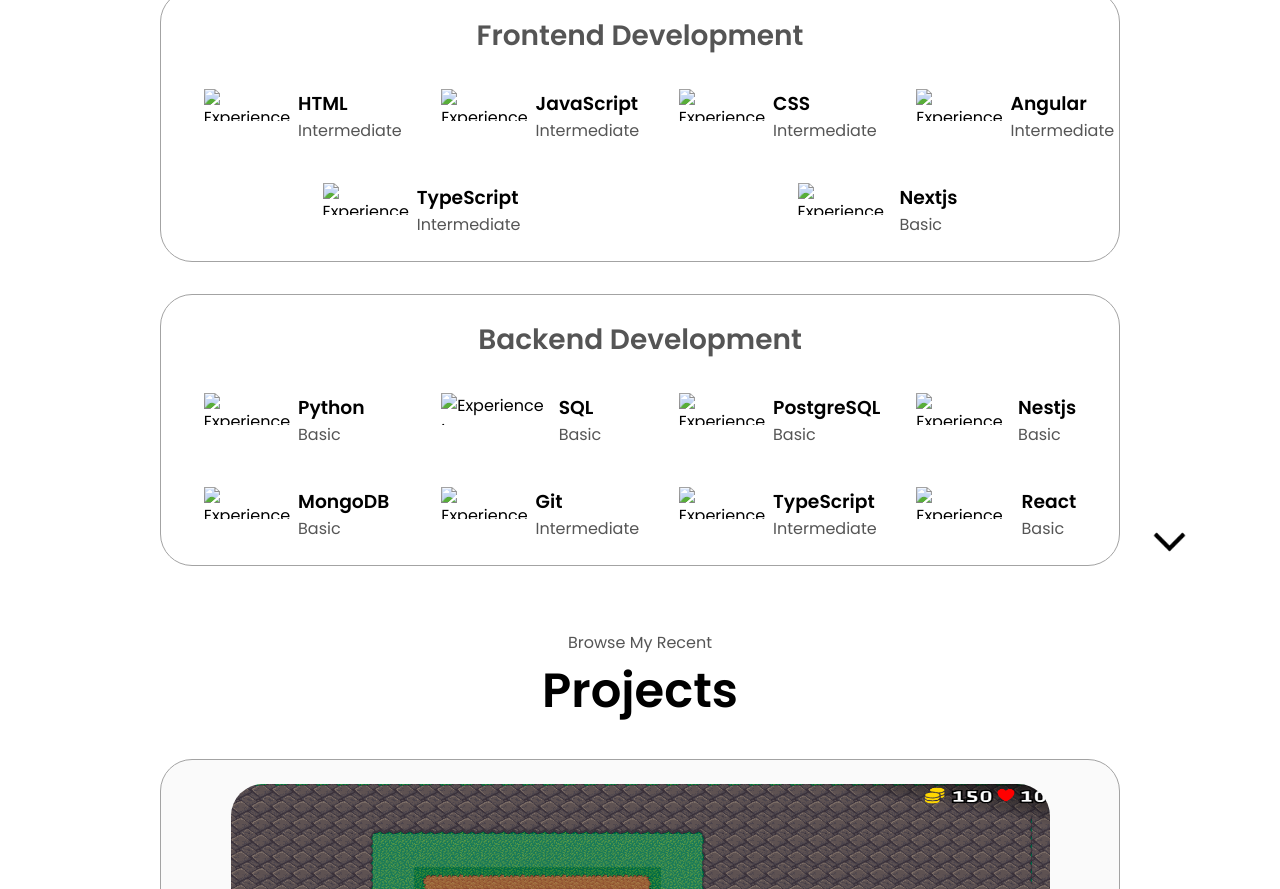
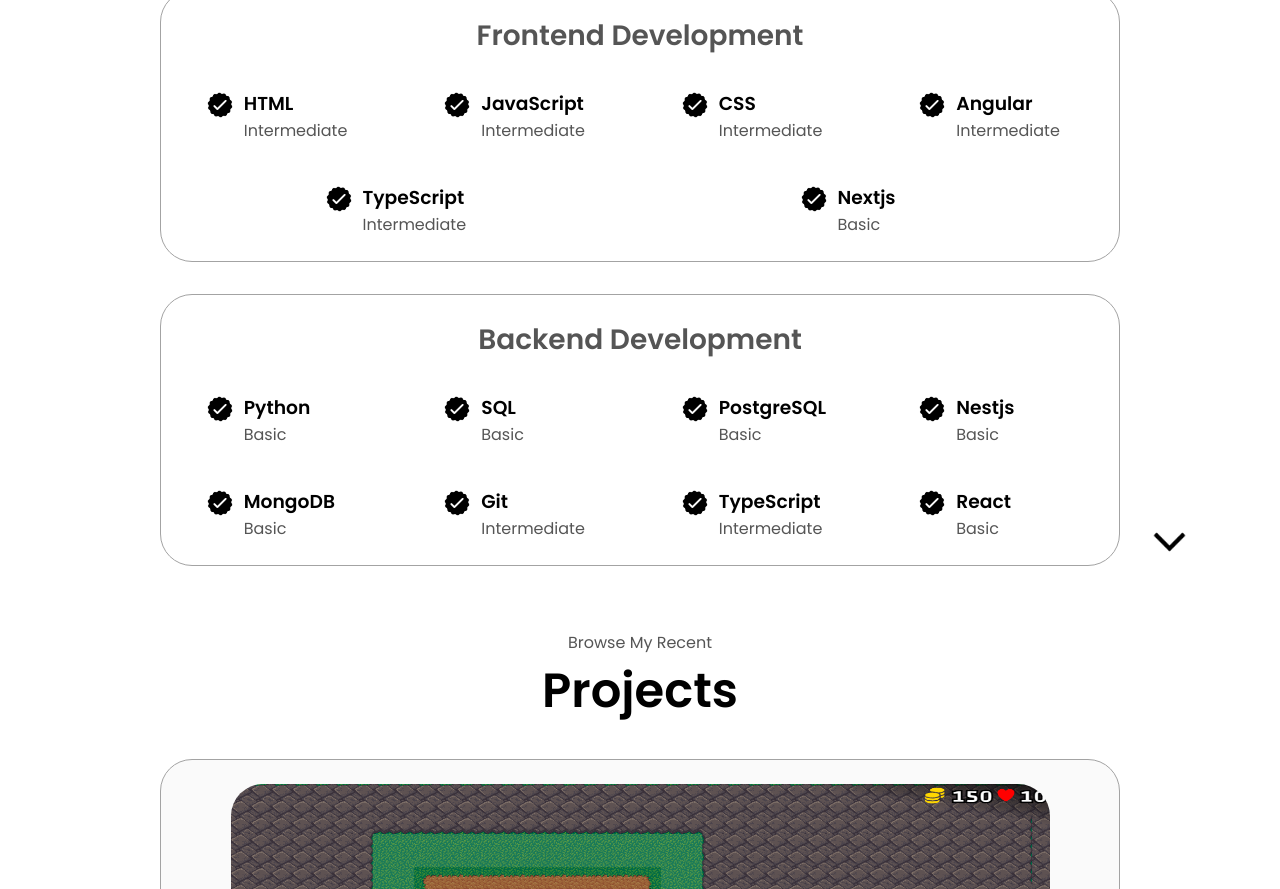
Before and after one commit to Difis2/portfolio, a plain HTML site: page index.html in a window 1280 px wide. Shown: the part 1835-2724 px from the top of the page. Drawn offline with Linux system fonts and the light colour scheme; the site is published under a folder, as on GitHub Pages, so addresses that start at the root find nothing.

Commit message:
fix images src

```diff
--- a/index.html
+++ b/index.html
@@ -196,7 +196,7 @@
             <div class="article-container">
               <article>
                 <img
-                  src="/assets/checkmark.png"
+                  src="./assets/checkmark.png"
                   alt="Experience icon"
                   class="icon"
                 />
@@ -207,7 +207,7 @@
               </article>
               <article>
                 <img
-                  src="/assets/checkmark.png"
+                  src="./assets/checkmark.png"
                   alt="Experience icon"
                   class="icon"
                 />
@@ -218,7 +218,7 @@
               </article>
               <article>
                 <img
-                  src="/assets/checkmark.png"
+                  src="./assets/checkmark.png"
                   alt="Experience icon"
                   class="icon"
                 />
@@ -229,7 +229,7 @@
               </article>
               <article>
                 <img
-                  src="/assets/checkmark.png"
+                  src="./assets/checkmark.png"
                   alt="Experience icon"
                   class="icon"
                 />
@@ -240,7 +240,7 @@
               </article>
               <article>
                 <img
-                  src="/assets/checkmark.png"
+                  src="./assets/checkmark.png"
                   alt="Experience icon"
                   class="icon"
                 />
@@ -251,7 +251,7 @@
               </article>
               <article>
                 <img
-                  src="/assets/checkmark.png"
+                  src="./assets/checkmark.png"
                   alt="Experience icon"
                   class="icon"
                 />
@@ -267,7 +267,7 @@
             <div class="article-container">
               <article>
                 <img
-                  src="/assets/checkmark.png"
+                  src="./assets/checkmark.png"
                   alt="Experience icon"
                   class="icon"
                 />
@@ -278,7 +278,7 @@
               </article>
               <article>
                 <img
-                  src="/assets/checkmark.png"
+                  src="./assets/checkmark.png"
                   alt="Experience icon"
                   class="icon"
                 />
@@ -289,7 +289,7 @@
               </article>
               <article>
                 <img
-                  src="/assets/checkmark.png"
+                  src="./assets/checkmark.png"
                   alt="Experience icon"
                   class="icon"
                 />
@@ -300,7 +300,7 @@
               </article>
               <article>
                 <img
-                  src="/assets/checkmark.png"
+                  src="./assets/checkmark.png"
                   alt="Experience icon"
                   class="icon"
                 />
@@ -312,7 +312,7 @@
 
               <article>
                 <img
-                  src="/assets/checkmark.png"
+                  src="./assets/checkmark.png"
                   alt="Experience icon"
                   class="icon"
                 />
@@ -323,7 +323,7 @@
               </article>
               <article>
                 <img
-                  src="/assets/checkmark.png"
+                  src="./assets/checkmark.png"
                   alt="Experience icon"
                   class="icon"
                 />
@@ -334,7 +334,7 @@
               </article>
               <article>
                 <img
-                  src="/assets/checkmark.png"
+                  src="./assets/checkmark.png"
                   alt="Experience icon"
                   class="icon"
                 />
@@ -345,7 +345,7 @@
               </article>
               <article>
                 <img
-                  src="/assets/checkmark.png"
+                  src="./assets/checkmark.png"
                   alt="Experience icon"
                   class="icon"
                 />
```
